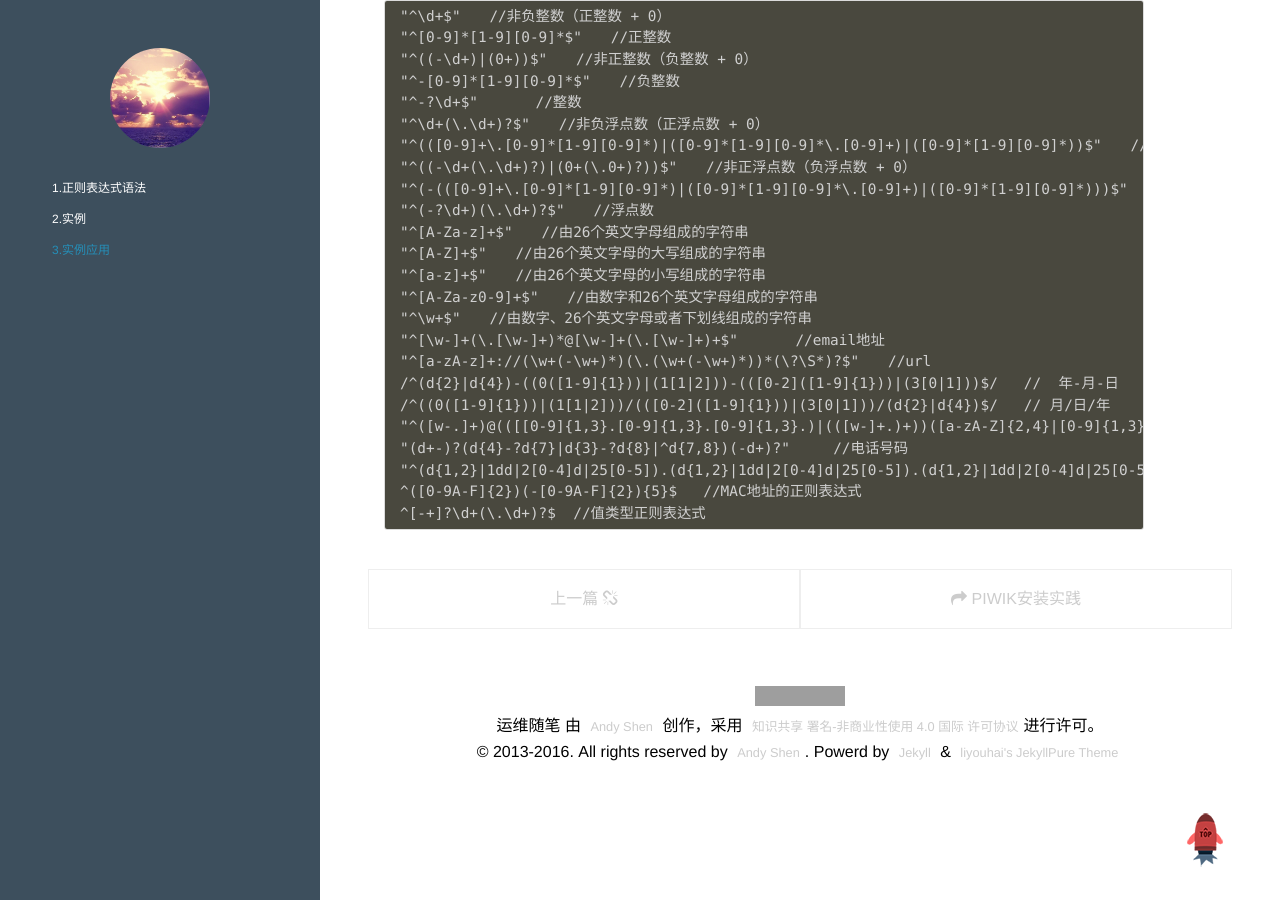
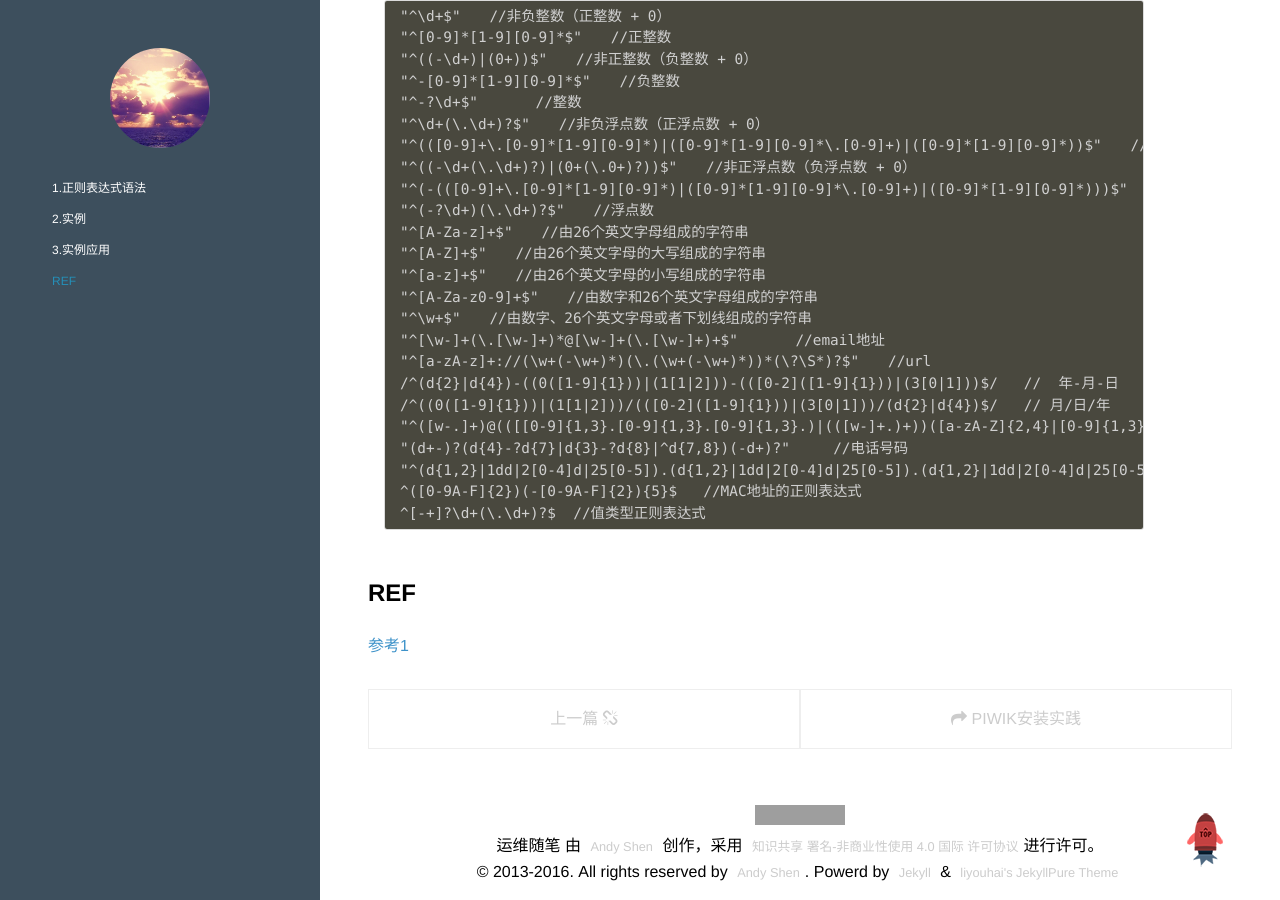
Before and after one commit to Volcano888/Volcano888.github.io, a Jekyll site: the page built from _posts/2016-09-06-regular-expression.md, in a window 1280 px wide and 900 px high, scrolled down 3294 px. Built offline with Jekyll 4.4.1, drawn with Linux system fonts in a browser that asks for light colours; comment, search, counter and statistics services are not loaded; grey boxes are pictures that could not be loaded.

Commit message:
up
090601

````diff
--- a/_posts/2016-09-06-regular-expression.md
+++ b/_posts/2016-09-06-regular-expression.md
@@ -183,3 +183,8 @@ $ 表示打头的字符要匹配紧靠$前面的规则
 ^([0-9A-F]{2})(-[0-9A-F]{2}){5}$   //MAC地址的正则表达式
 ^[-+]?\d+(\.\d+)?$  //值类型正则表达式
 ```
+
+## REF ##
+
+
+[参考1](http://www.cnblogs.com/light169/archive/2006/10/18/532347.html)
````
